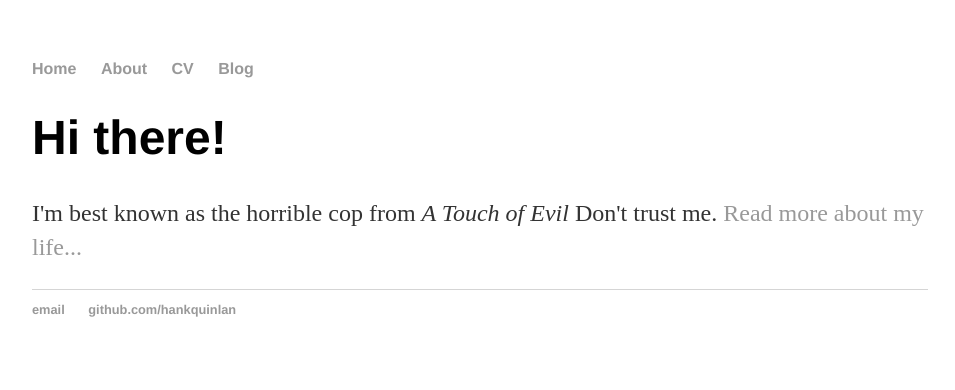
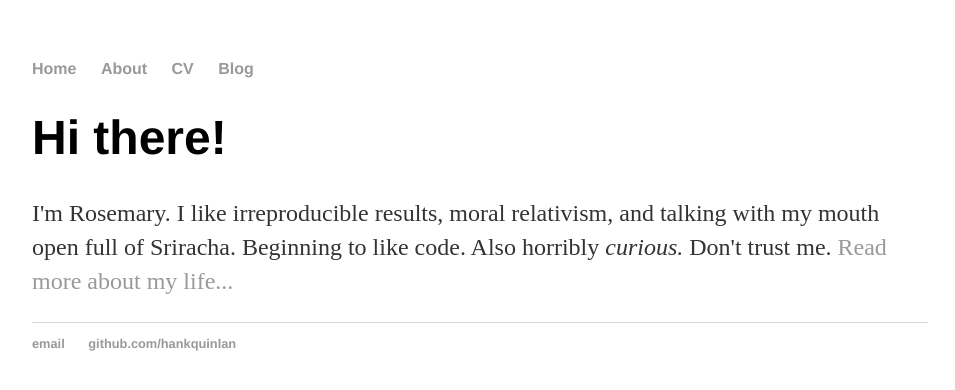
Before and after one commit to In-Verse/in-verse.github.io, a Jekyll site: the page built from index.html, in a window 1280 px wide. Shown: the top 390 px of the page, without its empty margins (160-1115 px from the left). Built offline with Jekyll 4.4.1, drawn with Linux system fonts in a browser that asks for light colours.

Commit message:
Update index.html

```diff
--- a/index.html
+++ b/index.html
@@ -4,5 +4,5 @@ title: Horrible Cop
 ---
 <div class="blurb">
 	<h1>Hi there!</h1>
-	<p>I'm best known as the horrible cop from <em>A Touch of Evil</em> Don't trust me. <a href="/about">Read more about my life...</a></p>
+	<p>I'm Rosemary. I like irreproducible results, moral relativism, and talking with my mouth open full of Sriracha. Beginning to like code. Also horribly <em>curious.</em></em> Don't trust me. <a href="/about">Read more about my life...</a></p>
 </div><!-- /.blurb -->
```
